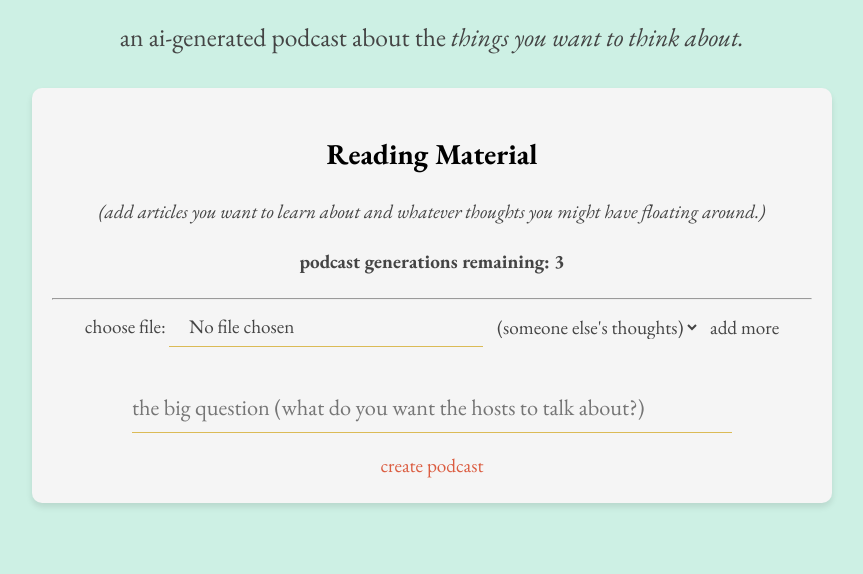
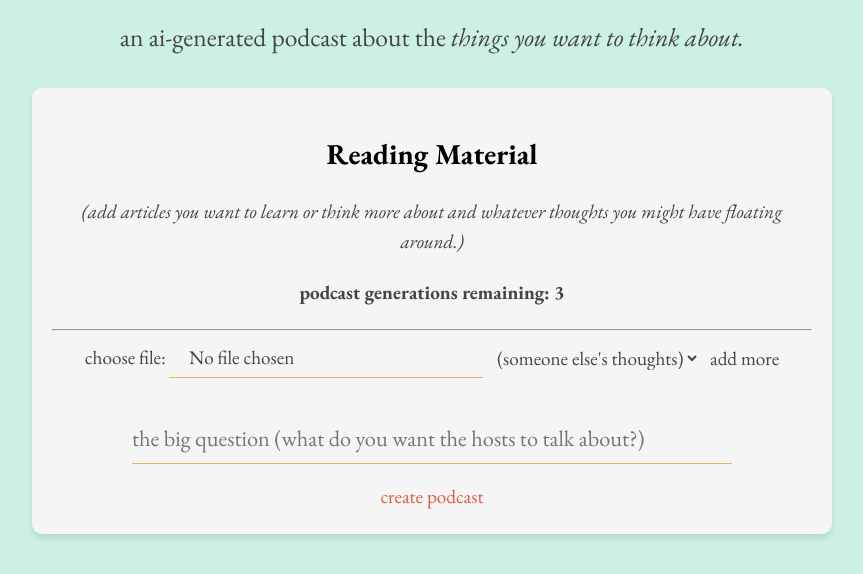
Before and after one commit to agasthyaps/connective-issues, a Flask app: page / in a window 1280 px wide. Shown: the part 384-958 px from the top of the page, without its empty margins (208-1071 px from the left). Before the commit the page ends 891 px from the top, so only its background shows below. Run offline with Flask 2, Linux system fonts and the light colour scheme; some libraries are stand-ins or nearby versions.

Commit message:
formatting

```diff
--- a/templates/index.html
+++ b/templates/index.html
@@ -33,7 +33,7 @@
 
         <div id="preproductionZone">
             <h2>Reading Material</h2>
-            <p><em>(add articles you want to learn about and whatever thoughts you might have floating around.)</em></p>
+            <p><em>(add articles you want to learn or think more about and whatever thoughts you might have floating around.)</em></p>
             <p id="podcastsRemaining">podcast generations remaining: {{ podcasts_remaining }}</p>
             <hr>
             <form id="uploadForm" enctype="multipart/form-data">
@@ -119,7 +119,7 @@
                 </div>
               </div>
               <div class="feedback-form hidden">
-                <textarea id="feedbackText" placeholder="Why?"></textarea>
+                <textarea id="feedbackText" placeholder="Why? Either be specific ('I liked the point about X in the blog that wasn't covered in the pod') or very vaguely descriptive ('warmer, buzzy'), but nothing in between."></textarea>
                 <button id="submitFeedback">Submit</button>
               </div>
             </div>
```
